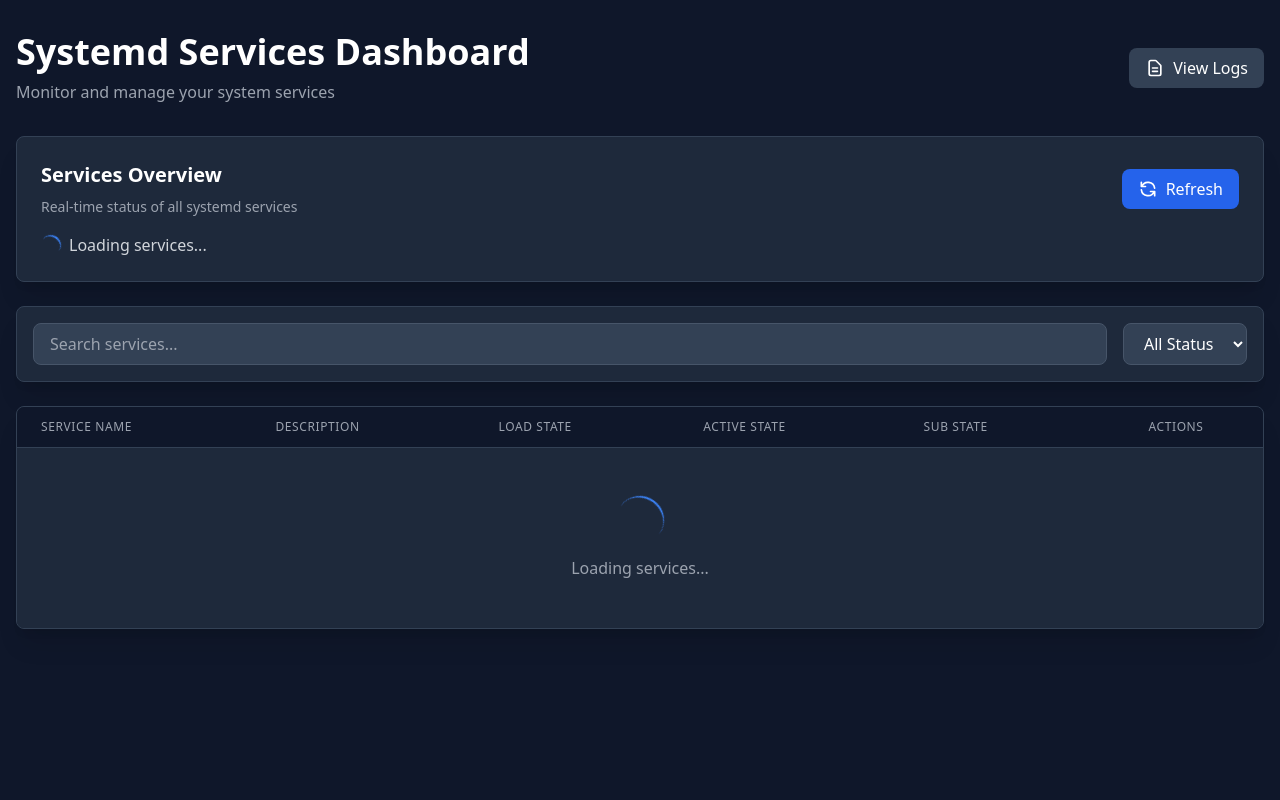
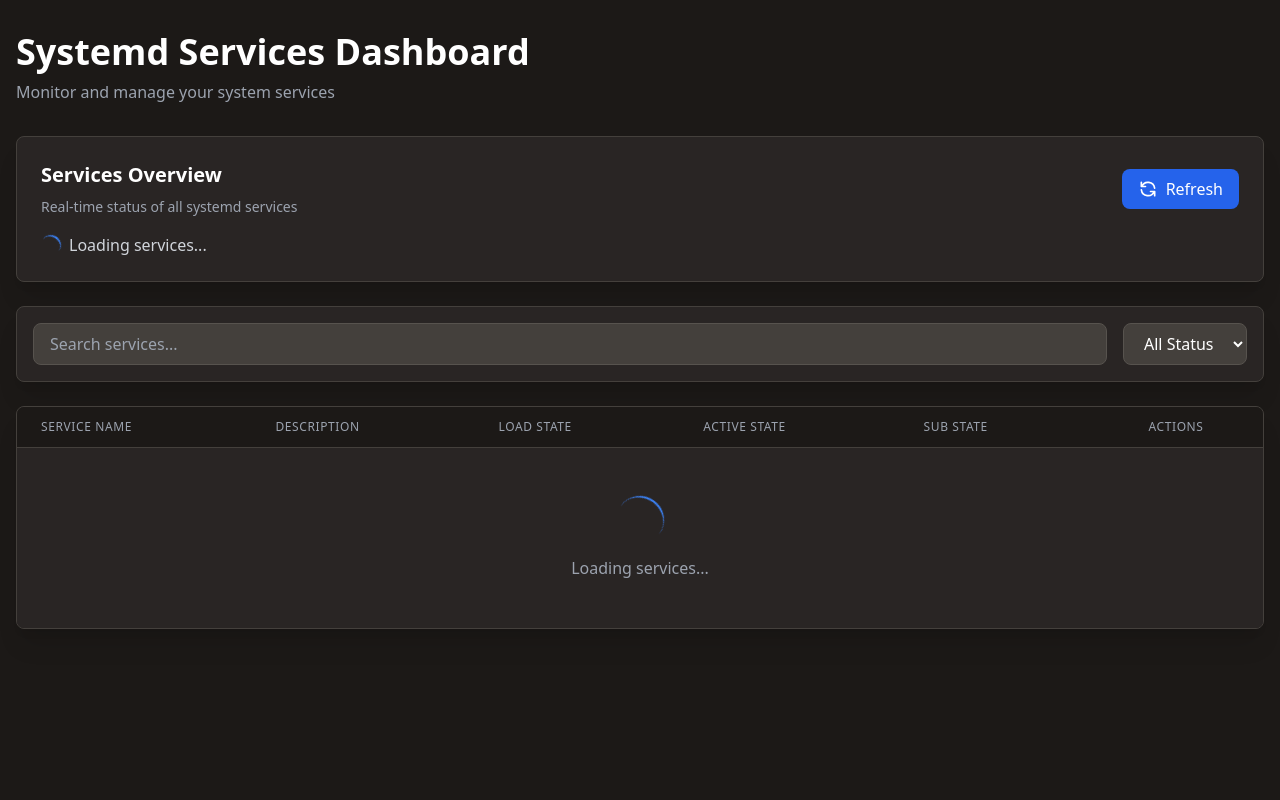
Before and after one commit to sreevardhanreddi/sysd-logs, a FastAPI app: template templates/index.html in a window 1280 px wide. Run offline with FastAPI, Linux system fonts and the light colour scheme; the template is opened without the code that fills it, so the values that code supplies are empty; some libraries are stand-ins or nearby versions.

Commit message:
style: Update color scheme from slate to stone for improved UI consistency across templates

```diff
--- a/templates/base.html
+++ b/templates/base.html
@@ -53,7 +53,7 @@
   </style>
 </head>
 
-<body class="bg-slate-900 text-gray-100 min-h-screen">
+<body class="bg-stone-900 text-gray-100 min-h-screen">
   <div class="container mx-auto px-4 py-8">
     {% block content %}{% endblock %}
   </div>
--- a/templates/index.html
+++ b/templates/index.html
@@ -6,25 +6,14 @@
 <div class="max-w-9xl mx-auto">
   <!-- Header -->
   <div class="mb-8">
-    <div class="flex items-center justify-between">
-      <div>
-        <h1 class="text-4xl font-bold text-white mb-2">Systemd Services Dashboard</h1>
-        <p class="text-gray-400">Monitor and manage your system services</p>
-      </div>
-      <a href="/logs"
-        class="bg-slate-700 hover:bg-slate-600 text-white font-medium py-2 px-4 rounded-lg transition duration-200 flex items-center space-x-2">
-        <svg class="w-5 h-5" fill="none" stroke="currentColor" viewBox="0 0 24 24">
-          <path stroke-linecap="round" stroke-linejoin="round" stroke-width="2"
-            d="M9 12h6m-6 4h6m2 5H7a2 2 0 01-2-2V5a2 2 0 012-2h5.586a1 1 0 01.707.293l5.414 5.414a1 1 0 01.293.707V19a2 2 0 01-2 2z">
-          </path>
-        </svg>
-        <span>View Logs</span>
-      </a>
+    <div>
+      <h1 class="text-4xl font-bold text-white mb-2">Systemd Services Dashboard</h1>
+      <p class="text-gray-400">Monitor and manage your system services</p>
     </div>
   </div>
 
   <!-- Stats Card -->
-  <div class="bg-slate-800 rounded-lg shadow-xl p-6 mb-6 border border-slate-700">
+  <div class="bg-stone-800 rounded-lg shadow-xl p-6 mb-6 border border-stone-700">
     <div class="flex items-center justify-between">
       <div>
         <h2 class="text-xl font-semibold text-white mb-2">Services Overview</h2>
@@ -51,15 +40,15 @@
   </div>
 
   <!-- Search and Filter -->
-  <div class="bg-slate-800 rounded-lg shadow-xl p-4 mb-6 border border-slate-700">
+  <div class="bg-stone-800 rounded-lg shadow-xl p-4 mb-6 border border-stone-700">
     <div class="flex items-center space-x-4">
       <div class="flex-1">
         <input type="text" id="search-input" placeholder="Search services..."
-          class="w-full bg-slate-700 border border-slate-600 rounded-lg px-4 py-2 text-white placeholder-gray-400 focus:outline-none focus:ring-2 focus:ring-blue-500"
+          class="w-full bg-stone-700 border border-stone-600 rounded-lg px-4 py-2 text-white placeholder-gray-400 focus:outline-none focus:ring-2 focus:ring-blue-500"
           oninput="filterServices(this.value)">
       </div>
       <select id="status-filter"
-        class="bg-slate-700 border border-slate-600 rounded-lg px-4 py-2 text-white focus:outline-none focus:ring-2 focus:ring-blue-500"
+        class="bg-stone-700 border border-stone-600 rounded-lg px-4 py-2 text-white focus:outline-none focus:ring-2 focus:ring-blue-500"
         onchange="filterServices(document.getElementById('search-input').value)">
         <option value="all">All Status</option>
         <option value="active">Active</option>
@@ -70,10 +59,10 @@
   </div>
 
   <!-- Services Table -->
-  <div class="bg-slate-800 rounded-lg shadow-xl border border-slate-700 overflow-hidden">
+  <div class="bg-stone-800 rounded-lg shadow-xl border border-stone-700 overflow-hidden">
     <div class="overflow-x-auto">
-      <table class="min-w-full divide-y divide-slate-700">
-        <thead class="bg-slate-900">
+      <table class="min-w-full divide-y divide-stone-700">
+        <thead class="bg-stone-900">
           <tr>
             <th scope="col" class="px-6 py-3 text-left text-xs font-medium text-gray-400 uppercase tracking-wider">
               Service Name
@@ -95,7 +84,7 @@
             </th>
           </tr>
         </thead>
-        <tbody id="services-table-body" class="bg-slate-800 divide-y divide-slate-700" hx-get="/api/services/"
+        <tbody id="services-table-body" class="bg-stone-800 divide-y divide-stone-700" hx-get="/api/services/"
           hx-trigger="load" hx-swap="innerHTML">
           <!-- Services will be loaded here via HTMX -->
           <tr>
@@ -138,7 +127,7 @@
 
     statsDiv.innerHTML = `
             <div class="grid grid-cols-1 md:grid-cols-4 gap-4">
-                <div class="bg-slate-700 rounded-lg p-4">
+                <div class="bg-stone-700 rounded-lg p-4">
                     <p class="text-gray-400 text-sm">Total Services</p>
                     <p class="text-3xl font-bold text-white mt-1">${data.count}</p>
                 </div>
@@ -185,7 +174,7 @@
             'bg-gray-700 text-gray-300';
 
       return `
-                <tr class="hover:bg-slate-750 transition duration-150 service-row"
+                <tr class="hover:bg-stone-750 transition duration-150 service-row"
                     data-service-name="${service.unit.toLowerCase()}"
                     data-active-state="${service.active.toLowerCase()}">
                     <td class="px-6 py-4 whitespace-nowrap">
```
Also changed, not shown: templates/logs.html (+25 -77 lines).
